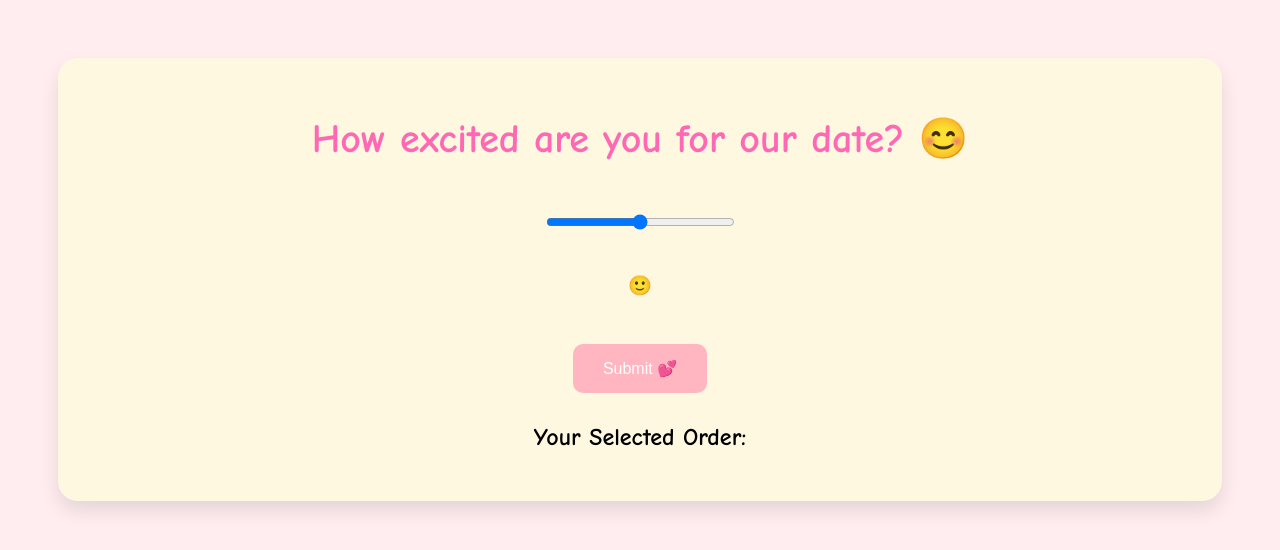
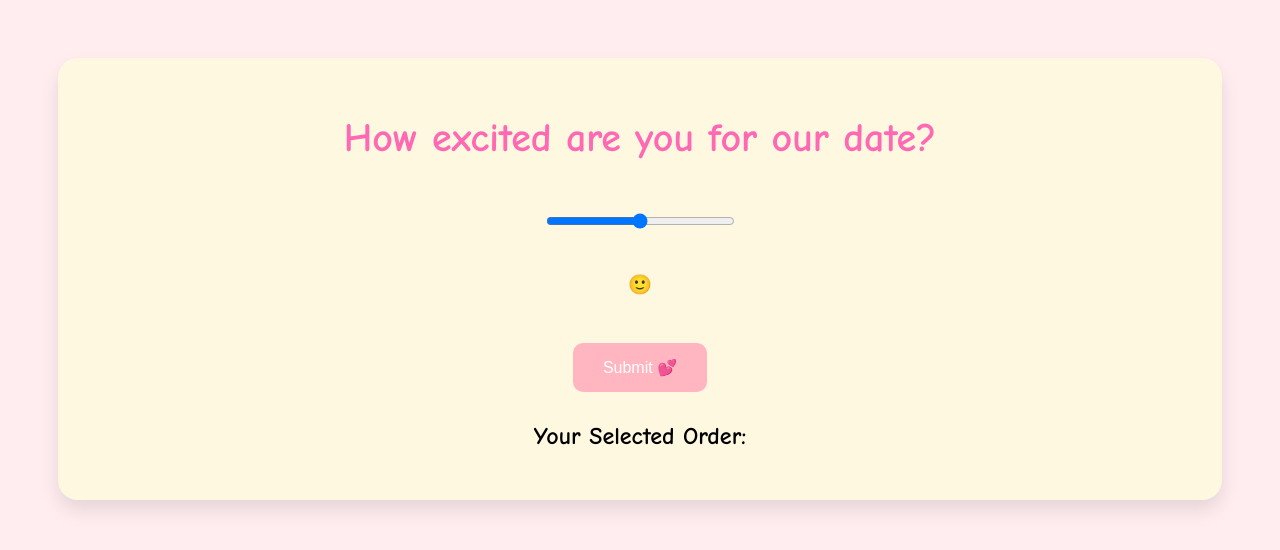
Before and after one commit to ykeahumpy/Asking-her-on-a-date, a website: page rating.html in a window 1280 px wide. Drawn offline with Linux system fonts and the light colour scheme.

Commit message:
Update rating.html

```diff
--- a/rating.html
+++ b/rating.html
@@ -9,7 +9,7 @@
   </head>
   <body>
     <div class="container">
-      <h1>How excited are you for our date? 😊</h1>
+      <h1>How excited are you for our date? </h1>
 
       <input
         type="range"
```
